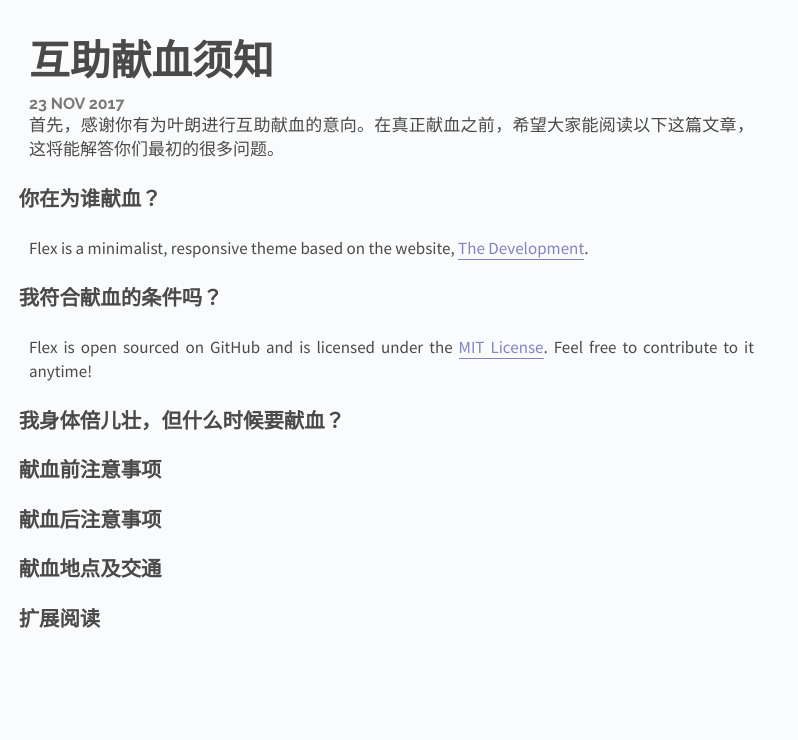
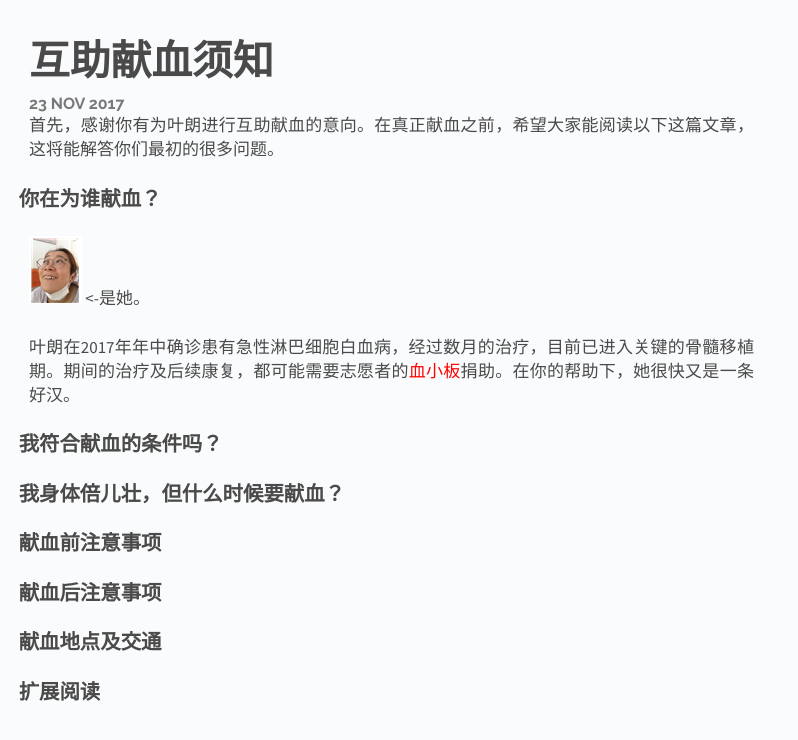
Before and after one commit to ardehaha/longisthebest, a Jekyll site: the page built from _posts/2017-11-23-notice.md, in a window 1280 px wide. Shown: the top 740 px of the page, without its empty margins (0-798 px from the left). Built offline with Jekyll 4.4.1, drawn with Linux system fonts in a browser that asks for light colours; Markdown is read by kramdown in place of the engine named in the settings.

Commit message:
Update 2017-11-23-notice.md

```diff
--- a/_posts/2017-11-23-notice.md
+++ b/_posts/2017-11-23-notice.md
@@ -1,19 +1,19 @@
 ---
 layout: post
 title: 互助献血须知
-date:   2017-11-23 01:58:00
+date: 2017-11-23 01:58:00
 categories: posts
 ---
 
 首先，感谢你有为叶朗进行互助献血的意向。在真正献血之前，希望大家能阅读以下这篇文章，这将能解答你们最初的很多问题。
 
 ## 你在为谁献血？
+![](/longisthebest/images/long.png) <-是她。
 
-Flex is a minimalist, responsive theme based on the website, [The Development](http://thedevelopment.co).
+叶朗在2017年年中确诊患有急性淋巴细胞白血病，经过数月的治疗，目前已进入关键的骨髓移植期。期间的治疗及后续康复，都可能需要志愿者的<span style="color:red">血小板</span>捐助。在你的帮助下，她很快又是一条好汉。
+
 
 ## 我符合献血的条件吗？
-
-Flex is open sourced on GitHub and is licensed under the [MIT License](http://opensource.org/licenses/MIT). Feel free to contribute to it anytime!
 
 ## 我身体倍儿壮，但什么时候要献血？
 
```
